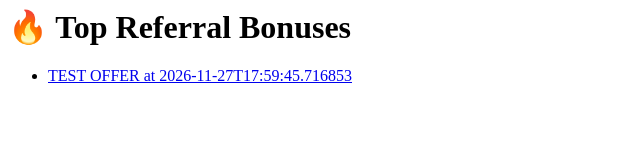
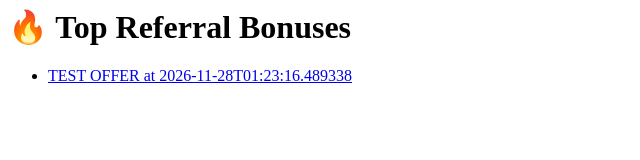
Before and after one commit to Jake-techy/referral-bot, a plain HTML site: page docs/index.html in a window 1280 px wide. Shown: the full height of the page, 0-640 px from the left. Drawn offline with Linux system fonts and the light colour scheme.

Commit message:
Update offers 2026-11-28T01:23:16Z

```diff
--- a/docs/index.html
+++ b/docs/index.html
@@ -1,6 +1,6 @@
 <h1>🔥 Top Referral Bonuses</h1>
 <ul>
 
-  <li><a href="https://example.com">TEST OFFER at 2026-11-27T17:59:45.716853</a></li>
+  <li><a href="https://example.com">TEST OFFER at 2026-11-28T01:23:16.489338</a></li>
 
 </ul>
```
